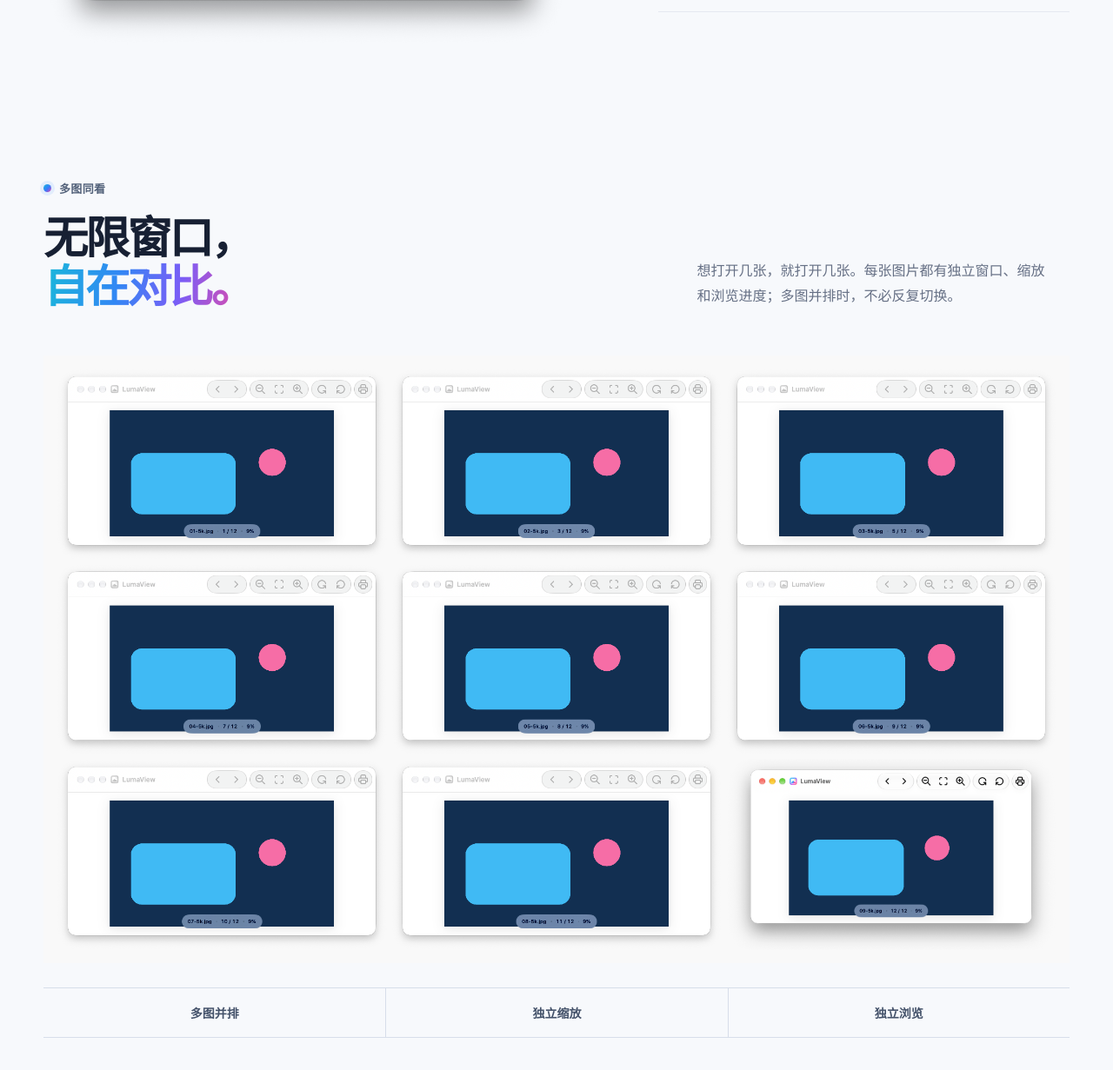
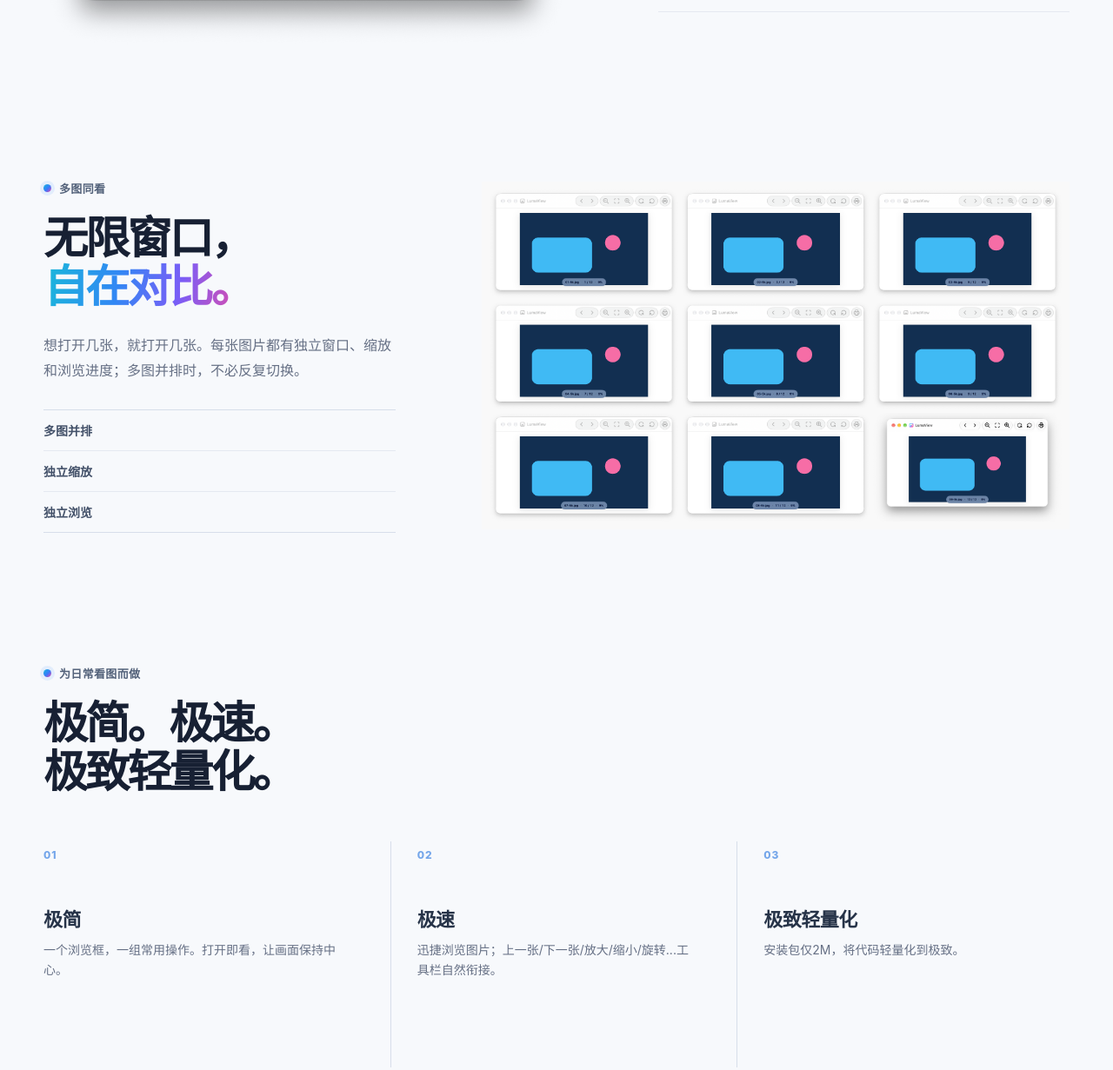
Before and after one commit to ixiehao/LumaView, a plain HTML site: page site/index.html in a window 1280 px wide. Shown: the part 1596-2827 px from the top of the page at 87% size. Drawn offline with Linux system fonts and the light colour scheme.

Commit message:
style: compact multi-window showcase

```diff
--- a/site/index.html
+++ b/site/index.html
@@ -52,7 +52,7 @@
         }
       }
     </script>
-    <link rel="stylesheet" href="styles.css?v=20261016-windows" />
+    <link rel="stylesheet" href="styles.css?v=20261016-windows-side" />
   </head>
   <body>
     <header class="nav wrap">
@@ -123,21 +123,21 @@
       </section>
 
       <section class="multiwindow wrap section" id="windows">
-        <div class="multiwindow-heading reveal">
+        <div class="multiwindow-copy reveal">
           <div class="section-heading">
             <p class="eyebrow"><i></i><span data-i18n="windowsEyebrow">多图同看</span></p>
             <h2 data-i18n="windowsTitle">无限窗口，<br /><em>自在对比。</em></h2>
           </div>
           <p class="multiwindow-lede" data-i18n="windowsLede">想打开几张，就打开几张。每张图片都有独立窗口、缩放和浏览进度；多图并排时，不必反复切换。</p>
+          <div class="multiwindow-points" aria-label="Multi-window benefits">
+            <span data-i18n="windowsPointOne">多图并排</span>
+            <span data-i18n="windowsPointTwo">独立缩放</span>
+            <span data-i18n="windowsPointThree">独立浏览</span>
+          </div>
         </div>
         <figure class="multiwindow-shot reveal">
           <img src="assets/lumaview-multiwindow.png?v=20261016-windows-9grid" alt="九个 LumaView 原生图片窗口以网格并排显示，方便多图对比" data-i18n-alt="windowsImageAlt" loading="lazy" />
         </figure>
-        <div class="multiwindow-points reveal" aria-label="Multi-window benefits">
-          <span data-i18n="windowsPointOne">多图并排</span>
-          <span data-i18n="windowsPointTwo">独立缩放</span>
-          <span data-i18n="windowsPointThree">独立浏览</span>
-        </div>
       </section>
 
       <section class="principles wrap section" id="principles">
@@ -170,6 +170,6 @@
       <p data-i18n="footerTagline">本地原生图片浏览器 · 由 ixiehao 制作</p>
       <div><a href="https://github.com/ixiehao/LumaView" target="_blank" rel="noreferrer">GitHub</a><a href="https://github.com/ixiehao/LumaView/issues" target="_blank" rel="noreferrer" data-i18n="footerIssues">反馈</a><a href="https://github.com/ixiehao/LumaView/releases" target="_blank" rel="noreferrer" data-i18n="footerReleases">版本</a></div>
     </footer>
-    <script src="app.js?v=20261016-windows"></script>
+    <script src="app.js?v=20261016-windows-side"></script>
   </body>
 </html>
--- a/site/styles.css
+++ b/site/styles.css
@@ -180,15 +180,15 @@ h2 {
 .feature h3, .principle-card h3 { margin-bottom: 9px; color: #263348; font-size: 18px; font-weight: 740; letter-spacing: -0.025em; }
 .feature p, .principle-card p { margin-bottom: 0; color: var(--muted); font-size: 14px; line-height: 1.7; }
 
-.multiwindow { padding-bottom: 0; }
-.multiwindow-heading {
+.multiwindow {
   display: grid;
-  grid-template-columns: minmax(0, 1fr) minmax(280px, 0.66fr);
-  align-items: end;
-  gap: clamp(42px, 8vw, 128px);
-  margin-bottom: 52px;
+  grid-template-columns: minmax(260px, 0.76fr) minmax(0, 1.24fr);
+  align-items: center;
+  gap: clamp(42px, 7vw, 112px);
+  padding-bottom: 0;
 }
-.multiwindow-heading .section-heading { margin-bottom: 0; }
+.multiwindow-copy { max-width: 405px; }
+.multiwindow-copy .section-heading { margin-bottom: 26px; }
 .multiwindow h2 em {
   color: transparent;
   font-style: normal;
@@ -196,18 +196,18 @@ h2 {
   -webkit-background-clip: text;
   background-clip: text;
 }
-.multiwindow-lede { max-width: 410px; margin: 0 0 3px; color: var(--muted); font-size: 16px; line-height: 1.8; }
+.multiwindow-lede { margin: 0; color: var(--muted); font-size: 16px; line-height: 1.8; }
 .multiwindow-shot { margin: 0; }
 .multiwindow-shot img { width: 100%; }
 .multiwindow-points {
   display: grid;
-  grid-template-columns: repeat(3, 1fr);
-  margin-top: 28px;
+  grid-template-columns: 1fr;
+  margin-top: 30px;
   border-top: 1px solid var(--line-strong);
   border-bottom: 1px solid var(--line-strong);
 }
-.multiwindow-points span { padding: 18px 0; color: #44526a; font-size: 14px; font-weight: 700; text-align: center; }
-.multiwindow-points span + span { border-left: 1px solid var(--line-strong); }
+.multiwindow-points span { padding: 13px 0; color: #44526a; font-size: 14px; font-weight: 700; }
+.multiwindow-points span + span { border-top: 1px solid var(--line); }
 
 .principles { padding-bottom: 0; }
 .principle-grid { display: grid; grid-template-columns: repeat(3, 1fr); gap: 16px; }
@@ -254,7 +254,7 @@ h2 {
   .hero { grid-template-columns: minmax(0, 1fr) minmax(300px, 0.7fr); gap: 42px; padding-inline: 0; }
   .hero-shot { width: 100%; }
   .experience-layout { gap: 48px; }
-  .multiwindow-heading { gap: 48px; }
+  .multiwindow { gap: 48px; }
   .download-card { grid-template-columns: auto 1fr; }
   .download-actions { grid-column: 2; justify-content: flex-start; }
   .download-actions p { text-align: left; }
@@ -272,7 +272,8 @@ h2 {
   .section { padding-top: 94px; }
   .section-heading { margin-bottom: 35px; }
   .experience-layout { grid-template-columns: 1fr; gap: 42px; }
-  .multiwindow-heading { grid-template-columns: 1fr; gap: 14px; margin-bottom: 35px; }
+  .multiwindow { grid-template-columns: 1fr; gap: 35px; }
+  .multiwindow-copy { max-width: none; }
   .multiwindow-lede { font-size: 15px; }
   .multiwindow-points span { padding: 15px 5px; font-size: 13px; }
   .principle-grid { grid-template-columns: 1fr; gap: 11px; }
```
